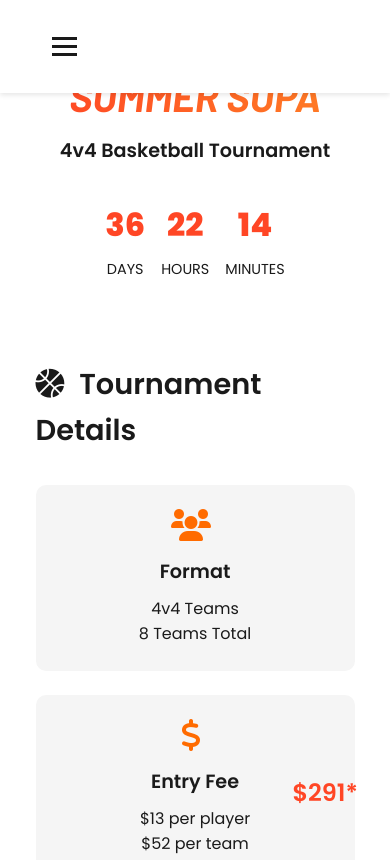
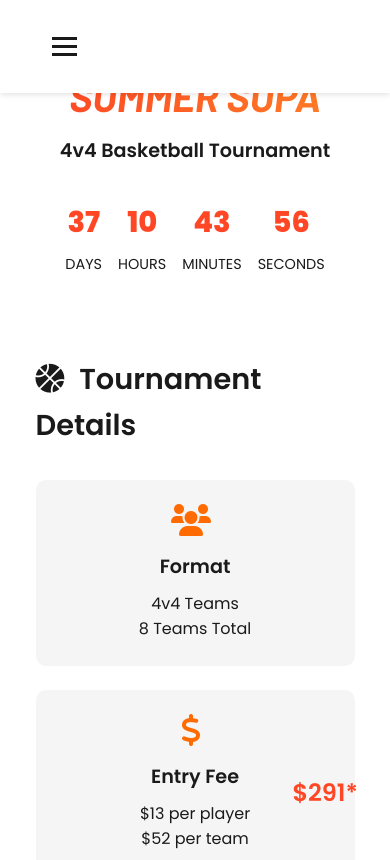
Before and after one commit to gameforgeweb/supa, a plain HTML site: page index.html in a window 390 px wide. Shown: the top 860 px of the page. Drawn offline with Linux system fonts and the light colour scheme.

Commit message:
timer change

```diff
--- a/index.html
+++ b/index.html
@@ -47,6 +47,10 @@
                 <div class="countdown-item">
                     <span class="minutes">00</span>
                     <span class="label">Minutes</span>
+                </div>
+                <div class="countdown-item">
+                    <span class="seconds">00</span>
+                    <span class="label">Seconds</span>
                 </div>
             </div>
         </div>
@@ -186,22 +190,24 @@
     <script>
         // Countdown Timer
         function updateCountdown() {
-            const tournamentDate = new Date('June 20, 2025 00:00:00').getTime();
+            const tournamentDate = new Date('June 20, 2025 12:30:00').getTime();
             const now = new Date().getTime();
             const distance = tournamentDate - now;
 
             const days = Math.floor(distance / (1000 * 60 * 60 * 24));
             const hours = Math.floor((distance % (1000 * 60 * 60 * 24)) / (1000 * 60 * 60));
             const minutes = Math.floor((distance % (1000 * 60 * 60)) / (1000 * 60));
+            const seconds = Math.floor((distance % (1000 * 60)) / 1000);
 
             document.querySelector('.days').textContent = days.toString().padStart(2, '0');
             document.querySelector('.hours').textContent = hours.toString().padStart(2, '0');
             document.querySelector('.minutes').textContent = minutes.toString().padStart(2, '0');
+            document.querySelector('.seconds').textContent = seconds.toString().padStart(2, '0');
         }
 
-        // Update countdown every minute
+        // Update countdown every second
         updateCountdown();
-        setInterval(updateCountdown, 60000);
+        setInterval(updateCountdown, 1000);
 
         // Mobile Menu Toggle
         document.querySelector('.menu-toggle').addEventListener('click', function() {
--- a/styles.css
+++ b/styles.css
@@ -279,7 +279,8 @@ i {
 
 .countdown-item .days,
 .countdown-item .hours,
-.countdown-item .minutes {
+.countdown-item .minutes,
+.countdown-item .seconds {
     font-size: 2.5rem;
     font-weight: 700;
     color: var(--gradient-start);
@@ -448,8 +449,9 @@ html {
 
     .countdown-item .days,
     .countdown-item .hours,
-    .countdown-item .minutes {
-        font-size: 2rem;
+    .countdown-item .minutes,
+    .countdown-item .seconds {
+        font-size: 1.8rem;
     }
 
     .share-buttons {
```
